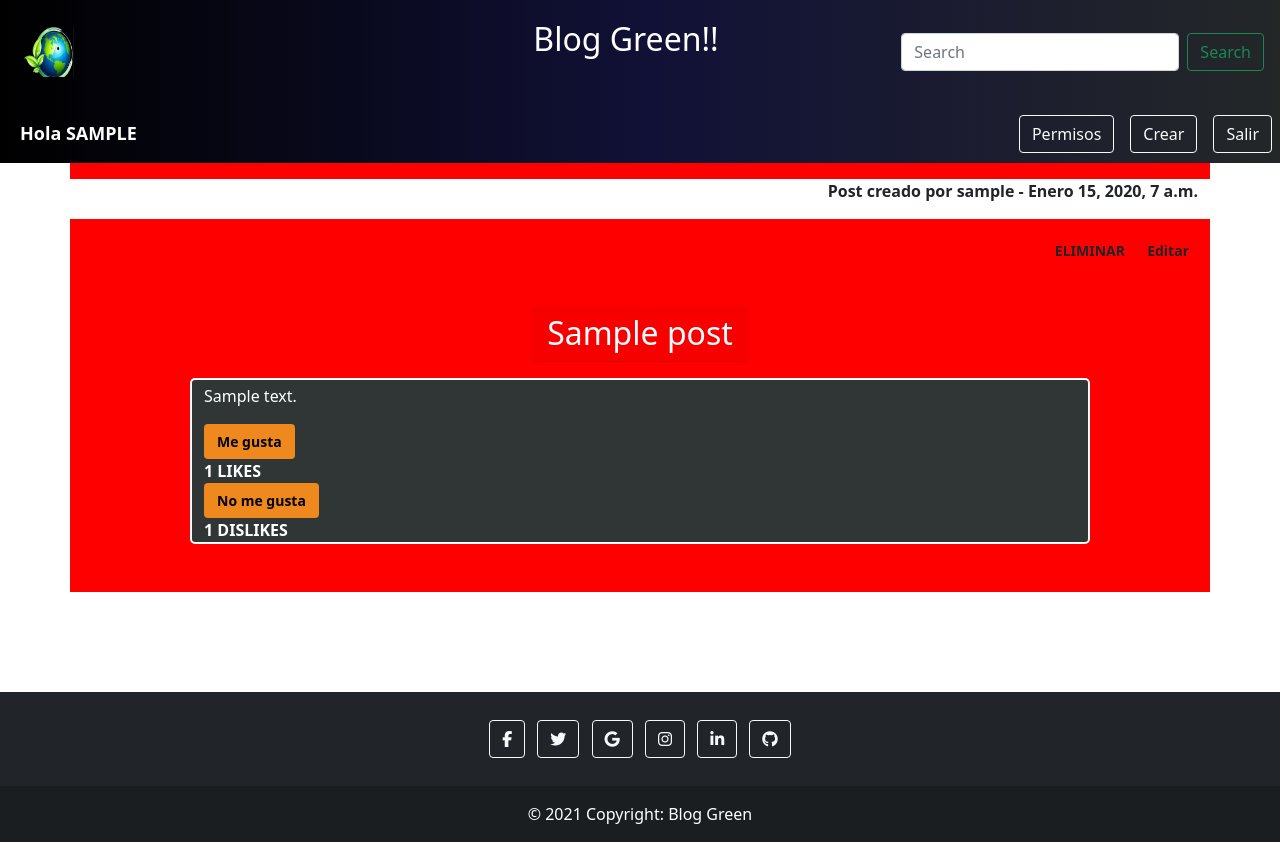
After one commit to Dihue/grupo_13, a Django app: template repositorio/bloggreen/templates/post/postShow.html in a window 1280 px wide. The commit adds this page. Run offline with Django 3.2, Linux system fonts and the light colour scheme; a user stored in the database is signed in; tables that the repository leaves empty hold one stand-in row (values such as "Sample post"); the template is opened without the code that fills it: values that come from a table or form of the project are taken from there, most other values are stand-ins (such as "Sample title", 1, 10 or a date in 2020); parts of the project's set-up code (start-up, migrations or seed data) failed here and were passed over; some libraries are stand-ins or nearby versions.

Commit message:
intento de mostrar y crear post

```diff
--- a/repositorio/bloggreen/apps/posts/models.py
+++ b/repositorio/bloggreen/apps/posts/models.py
@@ -31,7 +31,7 @@ class Post(models.Model):
     def total_likes(self):
         return self.like.count()
 
-    def total_dislike(self):
+    def total_dislikes(self):
         return self.dislike.count()
 
 
--- /dev/null
+++ b/repositorio/bloggreen/apps/posts/urls.py
@@ -0,0 +1,13 @@
+from django import urls
+from django.urls import path
+from apps.posts.views import *
+
+
+urlpatterns = [
+    path('post/crear', PostCreateView.as_view(), name='crearPost'),
+    path('post/<int:pk>', PostShowView.as_view(), name='mostrarPost'),
+    path('post/editar/<int:pk>', PostEditView.as_view(), name='editarPost'),
+    path('post/eliminar/<str:pk>', PostDeleteView.as_view(), name='deletePost'),
+    path('post/like/<str:pk>', likeView, name='likesPost'),
+    path('post/dislike/<str:pk>', dislikeView, name='dislikesPost'),
+]
--- a/repositorio/bloggreen/apps/users/urls.py
+++ b/repositorio/bloggreen/apps/users/urls.py
@@ -6,7 +6,7 @@ from django.contrib.auth.views import LoginView, LogoutView
 app_name = "users"
 
 urlpatterns = [
-    path('registro/', views.RegisterUser.as_view(success_url = reverse_lazy('inicio')), name='registro'),
+    path('registro/', views.RegisterUser.as_view(success_url = reverse_lazy('users:registro_completo')), name='registro'),
     path('registro/finalizado', views.RegisterUser.as_view(template_name = "usuario/registroCompleto.html"), name = 'registro_completo'),
     path('login/', LoginView.as_view(template_name='usuario/login.html'), name='login'),
     path('logout/', LogoutView.as_view(template_name='usuario/logout.html'), name='logout'),
--- a/repositorio/bloggreen/bloggreen/urls.py
+++ b/repositorio/bloggreen/bloggreen/urls.py
@@ -8,9 +8,10 @@ from . import views
 
 
 urlpatterns = [
-    path('admin/', admin.site.urls),
+    path('admin/', admin.site.urls, name='admin'),
     path('',views.Inicio, name='inicio'),
     path('',include('apps.users.urls')),
+    path('',include('apps.posts.urls')),
 
 
 ]
--- a/repositorio/bloggreen/static/base/css/base.css
+++ b/repositorio/bloggreen/static/base/css/base.css
@@ -1,5 +1,6 @@
 #pie_pagina{
-    margin-top: 0%;
+    flex-shrink: none;
+	margin-top: 100px;
 }
 
 #img-temporal{
@@ -17,3 +18,10 @@
     background: rgb(0,0,0);
     background: linear-gradient(90deg, rgba(0,0,0,1) 0%, rgba(17,17,55,1) 51%, rgba(36,39,40,1) 100%);
 }
+
+#bienvenida{
+    font-size: 18px;
+    font-weight: bold;
+    text-decoration: none;
+    color: #ffffff;
+}
--- a/repositorio/bloggreen/static/base/css/login.css
+++ b/repositorio/bloggreen/static/base/css/login.css
@@ -1,4 +1,5 @@
 .container_login {
     background-color: lightgreen;
-    text-align: center
+    text-align: center;
+    min-height: calc(100vh - 100px - 315px);
 }
--- /dev/null
+++ b/repositorio/bloggreen/static/post/css/postShow.css
@@ -0,0 +1,44 @@
+#post_contenido{
+    height: auto;
+    width: 900px;
+    background-color: #303535;
+    color: #FFFFFF;
+    border: solid 2px #FFFFFF;
+    border-radius: 5px;
+}
+
+.btn-unlike{
+    padding: .375rem .75rem;
+    border-radius: .25rem;
+    background-color: #AB1807;
+    color: #FFFFFF;
+    font-weight: bold;
+    transition: background-color .15s ease-in-out;
+  }
+
+.btn-unlike:hover, .btn-unlike:focus {
+    background-color: #FFFFFF;
+    color: #000000
+}
+
+.btn-unlike:active {
+    background-color: #AB1807;
+}
+
+.btn-like{
+    padding: .375rem .75rem;
+    border-radius: .25rem;
+    background-color: #EF891E;
+    color: #000000;
+    font-weight: bold;
+    transition: background-color .15s ease-in-out;
+}
+
+.btn-like:hover, .btn-like:focus {
+    background-color: #FFFFFF;
+    color: #000000
+}
+
+.btn-like:active {
+    background-color: #2CA48E;
+}
--- a/repositorio/bloggreen/templates/base.html
+++ b/repositorio/bloggreen/templates/base.html
@@ -26,7 +26,7 @@
               <img src="{% static 'base/img/LogoTemporal.png' %}" id="img-temporal">
           </div>
           <div class="pt-2 col-3" id="div-menu2">
-            <a class="navbar-brand" href="#" id="titulo-nav">
+            <a class="navbar-brand" href="{% url 'inicio' %}" id="titulo-nav">
               <h2 class="pt-1">Blog Green!!</h2>
             </a>
           </div>
@@ -36,13 +36,16 @@
           </form>
         </nav>
         <nav class="navbar navbar-expand-lg navbar-dark bg-dark" id="menu-nav2">
+          {% if user.is_authenticated %}
+                <div class="ms-1 me-1 nav-item">
+                    <a class="nav-link" aria-current="page" href="#" id="bienvenida">
+                       Hola {{user.username | upper }}
+                    </a>
+                </div>
+          {% endif %}
           <div class="collapse navbar-collapse" id="navbarNav">
             <ul class="navbar-nav ms-auto mb-2 mb-lg-0">
-
               {% if user.is_authenticated %}
-                <li class="ms-1 me-1 nav-item">
-                    <a class="nav-link" aria-current="page" href="#">Hola {{user.username | upper }}</a>
-                </li>
 
                 {% if user.is_superuser %}
                 <li class="ms-2 me-2 nav-item">
@@ -51,20 +54,21 @@
                 <li class="ms-2 me-2 nav-item">
                   <a class="btn btn-outline-light" href="#">Crear</a>
                 </li>
-                {% endif %}
+                <li class="ms-2 me-2 nav-item">
+                  <a class="btn btn-outline-light" href="logout/">Salir</a>
+                </li>
 
-                {% if user.is_writer %}
+                {% elif user.is_writer %}
                 <li class="ms-2 me-2 nav-item">
                     <a class="btn btn-outline-light" href="#">Crear</a>
                 </li>
                 <li class="ms-2 me-2 nav-item">
                     <a class="btn btn-outline-light" href="logout/">Salir</a>
                 </li>
-                {% endif %}
 
-                {% if user.is_reader %}
+                {% elif user.is_reader %}
                 <li class="ms-2 me-2 nav-item">
-                    <a class="btn btn-outline-light" href="logout/">Salir</a>
+                    <a class="btn btn-outline-light ms-auto" href="logout/">Salir</a>
                 </li>
                 {% endif %}
 
--- /dev/null
+++ b/repositorio/bloggreen/templates/post/postShow.html
@@ -0,0 +1,66 @@
+{% extends 'base.html' %}
+{% load static %}
+{% block css %}
+    {{ block.super }}
+    <link rel="stylesheet" type="text/css" href="{% static 'post/css/postShow.css' %}">
+{% endblock %}
+
+{% block content %}
+<div class="container" style="background: #FFF000">
+    <div class="row" style="background: #FF0000">
+        <div class="container mb-3 mt-3 d-flex justify-content-end" style="background: #FFFFFF">
+            <p><b>Post creado por {{ object.user.username }} - {{ object.publish_date }}</b></p>
+        </div>
+        <div class="container mb-4 d-flex justify-content-end">
+            {% if user.id == post.user.id %}
+                <form method="post" action="{% url 'deletePost' post.id %}">
+                    {% csrf_token %}
+                    <button type="submit" value="Comfirm" class="btn btn-sm">
+                        <b>ELIMINAR</b>
+                    </button>
+                    <a href="{% url 'editarPost' post.id %}" class="btn btn-sm">
+                        <b>Editar</b>
+                    </a>
+                </form>
+            {% elif user.is_superuser %}
+                <form method="post" action="{% url 'deletePost' post.id %}">
+                    {% csrf_token %}
+                    <button type="submit" value="Comfirm" class="btn btn-outline-danger btn-sm">
+                        <b>ELIMINAR</b>
+                    </button>
+                </form>
+            {% endif %}
+        </div>
+        <div class="container d-flex mt-3 mb-3 justify-content-center">
+            <h2 class="card-header" style="color: #FFFFFF">{{ object.title }}</h2>
+        </div>
+        <div class="container mb-5" id="post_contenido">
+            <div class="mt-1 mb-2">
+                <p>{{ object.content|safe }}</p>
+            </div>
+            {% if user.is_authenticated %}
+                <form method="post" action="{% url 'likesPost' post.id %}">
+                    {% csrf_token %}
+                    {% if liked %}
+                        <button type="submit" value="{{ post.id }}" name="post_id" class="btn btn-unlike btn-sm">Ya no me gusta</button>
+                    {% else %}
+                        <button type="submit" value="{{ post.id }}" name="post_id" class="btn btn-like btn-sm">Me gusta</button>
+                    {% endif %}
+                    <br>
+                    <b>{{ total_likes }} LIKES</b>
+                </form>
+                <form method="post" action="{% url 'dislikesPost' post.id %}">
+                    {% csrf_token %}
+                    {% if disliked %}
+                        <button type="submit" value="{{ post.id }}" name="post_id" class="btn btn-unlike btn-sm">No me gusta</button>
+                    {% else %}
+                        <button type="submit" value="{{ post.id }}" name="post_id" class="btn btn-like btn-sm">No me gusta</button>
+                    {% endif %}
+                    <br>
+                    <b>{{ total_dislikes }} DISLIKES</b>
+                </form>
+            {% endif %}
+        </div>
+    </div>
+</div>
+{% endblock %}
```
Also changed, not shown: repositorio/bloggreen/apps/posts/forms.py (+6 -7 lines), repositorio/bloggreen/apps/posts/views.py (+125 -1 lines), repositorio/bloggreen/templates/index.html (+31 -6 lines), repositorio/bloggreen/templates/usuario/login.html (+8 -4 lines), repositorio/bloggreen/templates/usuario/registroCompleto.html (+4 -4 lines), repositorio/bloggreen/static/post/test.txt (deleted), repositorio/bloggreen/templates/post/postEdit.html (added), repositorio/bloggreen/templates/post/postForm.html (added), repositorio/bloggreen/templates/post/postList.html (added), repositorio/bloggreen/templates/post/test.txt (deleted).
